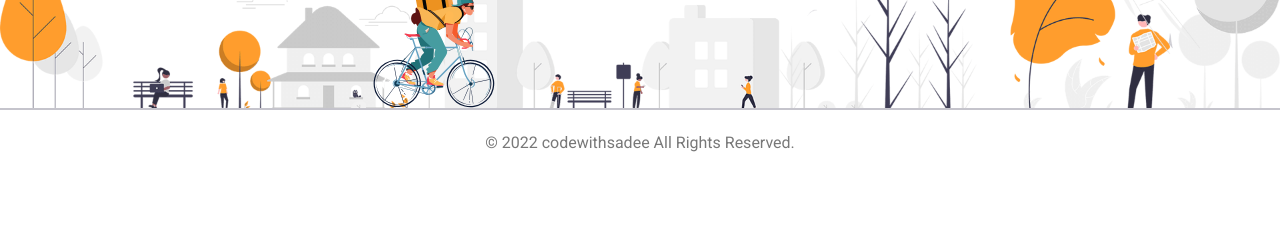
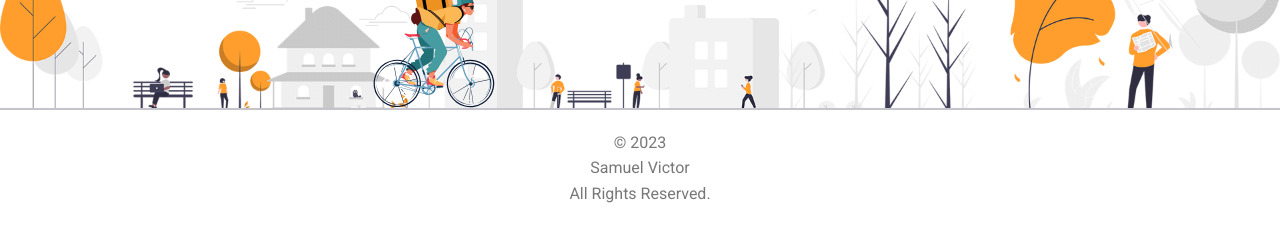
Before and after one commit to Bobleeswagger09/DELICIOUS, a plain HTML site: page index.html in a window 1280 px wide. Shown: the part 7931-8157 px from the top of the page. Before the commit the page ends 8106 px from the top, so only its background shows below. Drawn offline with nearby package versions, Linux system fonts and the light colour scheme.

Commit message:
changed a few things

```diff
--- a/index.html
+++ b/index.html
@@ -1274,7 +1274,7 @@
     <div class="footer-bottom">
       <div class="container">
         <p class="copyright-text">
-          &copy; 2022 <a href="#" class="copyright-link">codewithsadee</a> All Rights Reserved.
+          &copy; 2023 <a href="#">Samuel Victor</a> All Rights Reserved.
         </p>
       </div>
     </div>
```
